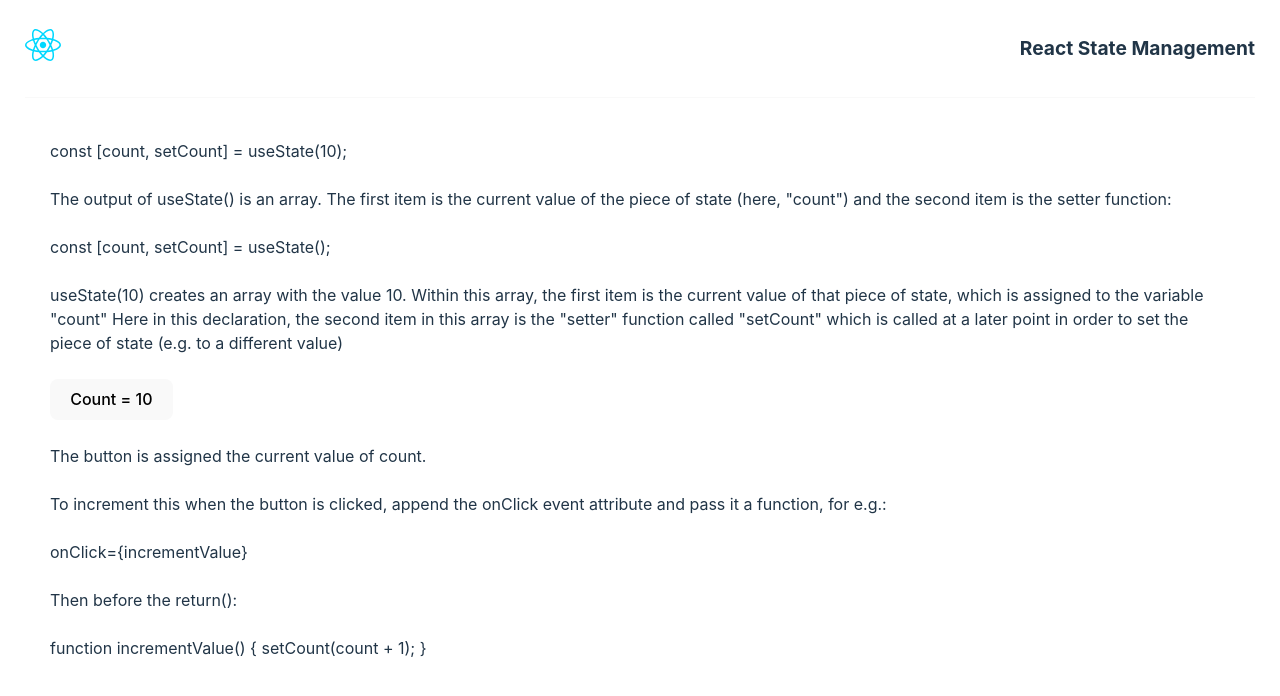
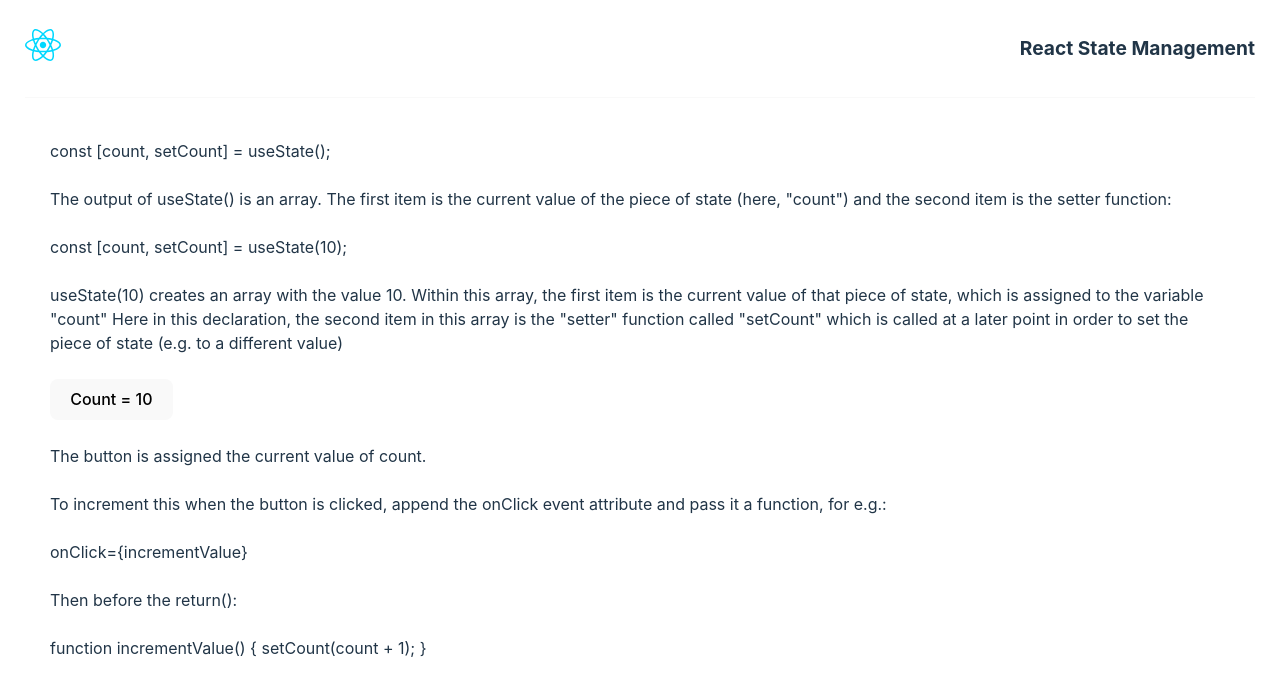
Before and after one commit to asbhogal/React-State-Management, a React (Vite) app: page /usestatehook in a window 1280 px wide. Shown: the top 696 px of the page. Built offline with nearby package versions, Linux system fonts and the light colour scheme.

Commit message:
updates to UseStateHook notes

```diff
--- a/src/pages/useStateHook.jsx
+++ b/src/pages/useStateHook.jsx
@@ -13,13 +13,13 @@ export default function UseStateHook() {
       <Header />
       <div>
         <p>
-          const [count, setCount] = useState(10);
+          const [count, setCount] = useState();
           <br />
           <br />
           The output of useState() is an array. The first item is the current
           value of the piece of state (here, &quot;count&quot;) and the second
           item is the setter function:<br></br>
-          <br></br>const [count, setCount] = useState(); <br></br>
+          <br></br>const [count, setCount] = useState(10); <br></br>
           <br></br>useState(10) creates an array with the value 10. Within this
           array, the first item is the current value of that piece of state,
           which is assigned to the variable &quot;count&quot; Here in this
```
